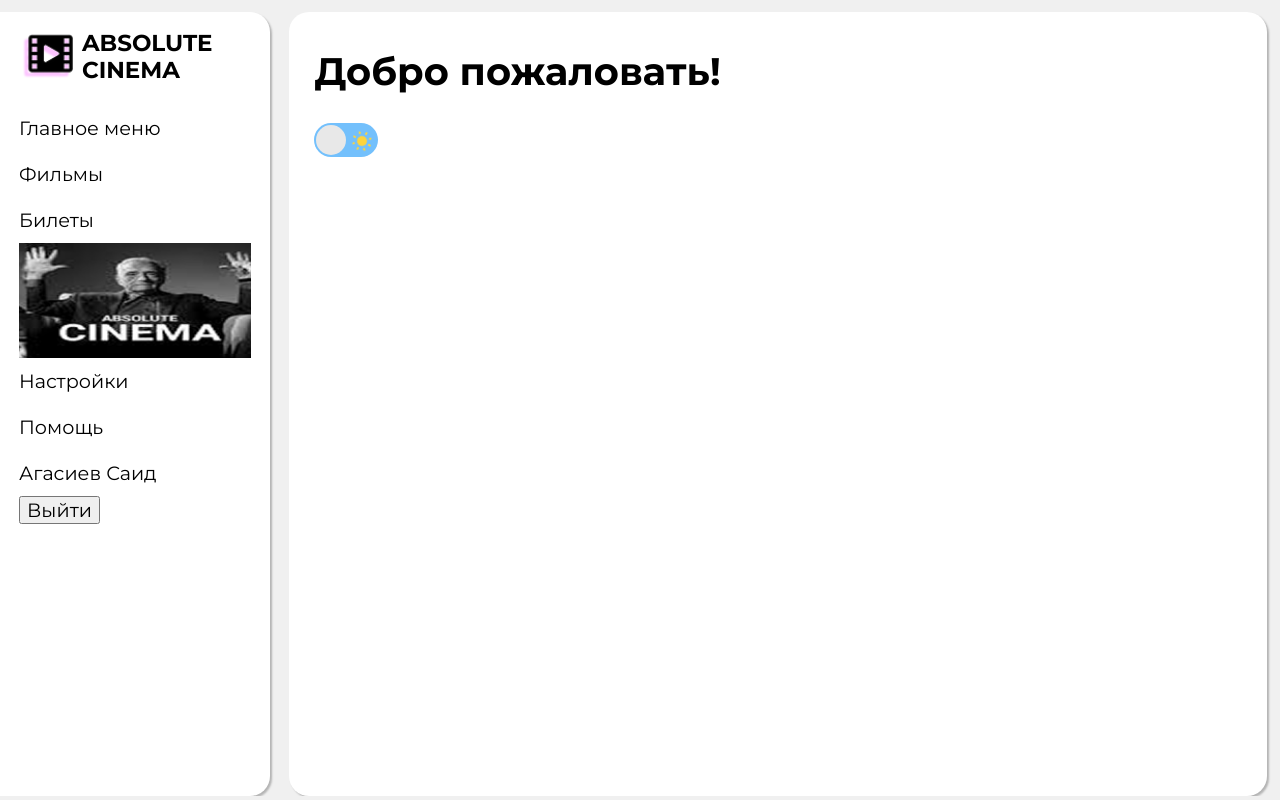
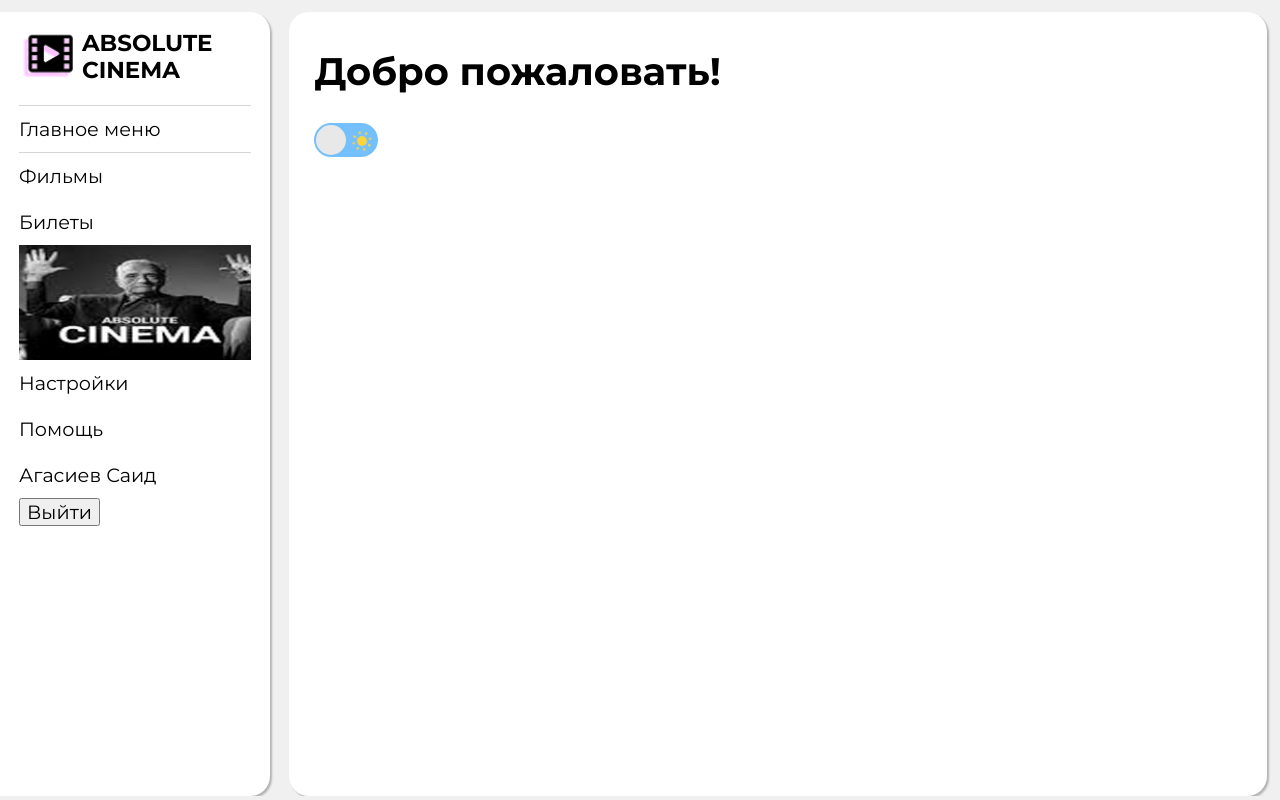
Before and after one commit to chikibambony137/absolute-cinema, a Vue app: page / in a window 1280 px wide. Built offline with nearby package versions, Linux system fonts and the light colour scheme.

Commit message:
add main menu ref border

```diff
--- a/src/components/Menu.vue
+++ b/src/components/Menu.vue
@@ -8,7 +8,7 @@
     <div class="menu__nav">
       <ul>
         <li>
-          <div class="menu__ref">
+          <div class="menu__ref menu__ref--border">
             <a href="/">Главное меню</a>
           </div>
         </li>
@@ -65,7 +65,7 @@ export default {};
 </script>
 
 <style lang="scss">
-@import '../var.scss';
+@import "../var.scss";
 
 .menu {
   background-color: $light-theme-block-background-color;
@@ -103,6 +103,13 @@ export default {};
         @media (prefers-color-scheme: dark) {
           color: $dark-theme-text-color;
         }
+      }
+    }
+
+    .menu__ref--border {
+      border: {
+        top: 1px solid #d5d5d5;
+        bottom: 1px solid #d5d5d5;
       }
     }
   }
```
